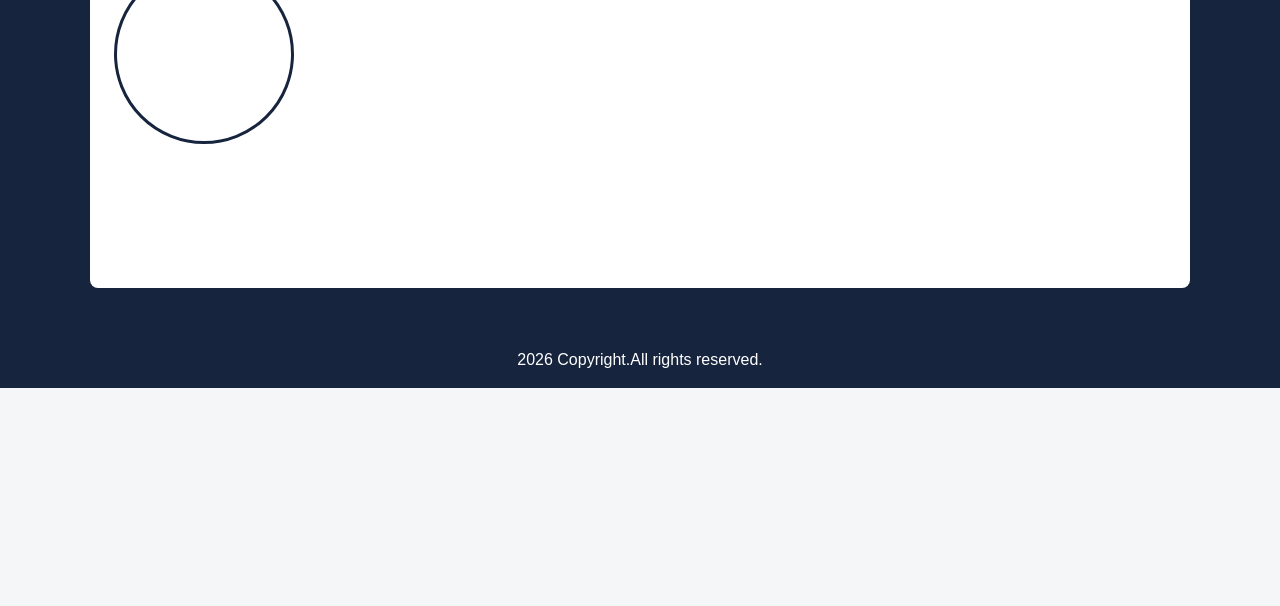
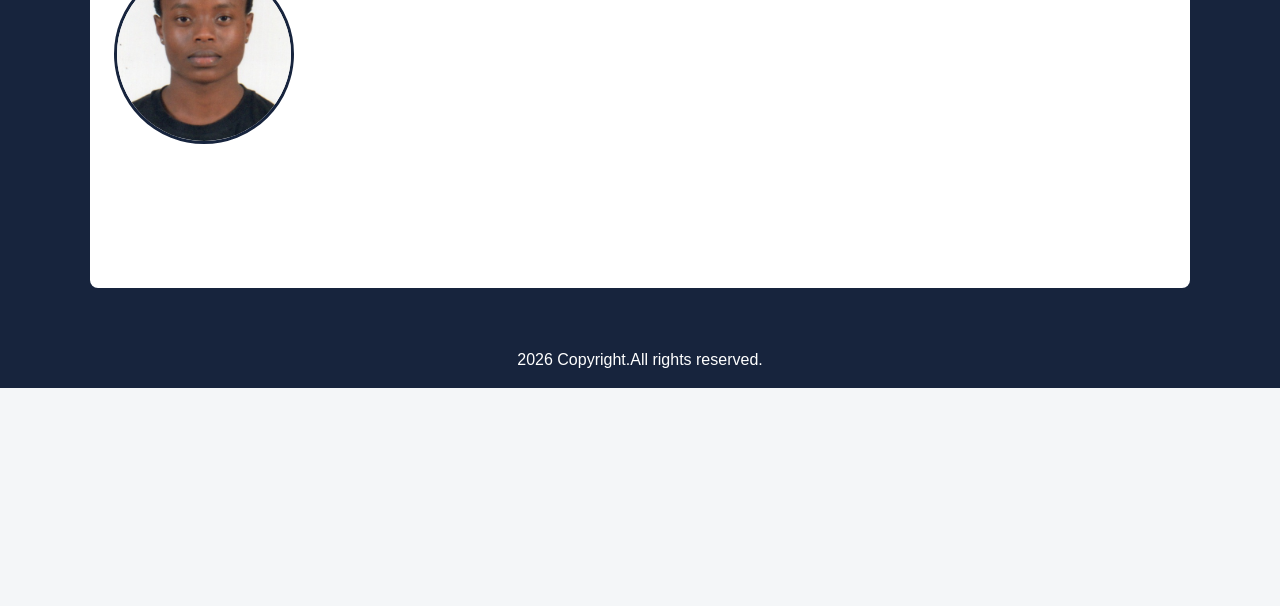
Before and after one commit to fetweg/My-portfolio, a plain HTML site: page index.html in a window 1280 px wide. Shown: the part 194-800 px from the top of the page. Drawn offline with Linux system fonts and the light colour scheme.

Commit message:
Update index.html

```diff
--- a/index.html
+++ b/index.html
@@ -11,7 +11,7 @@
     <nav>
     <h1>Kyle Scott</h1>
     <section class="about" id="about">
-    <img src="img/profile.jpeg" alt="Profile Picture" class="profile-pic">
+    <img src="profile.jpeg" alt="Profile Picture" class="profile-pic">
     <div>
     <h2>About me</h2>
     <p>I am 19 years old.</p>
```
